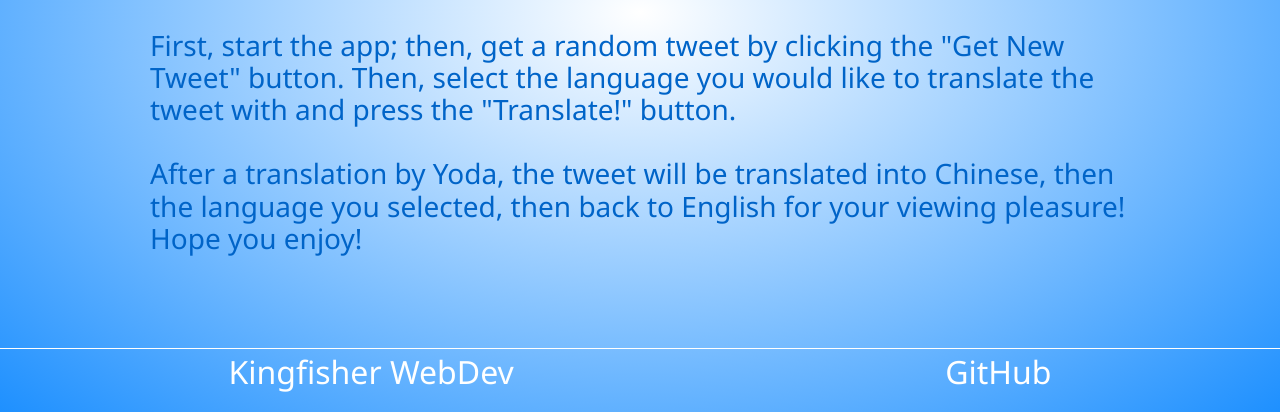
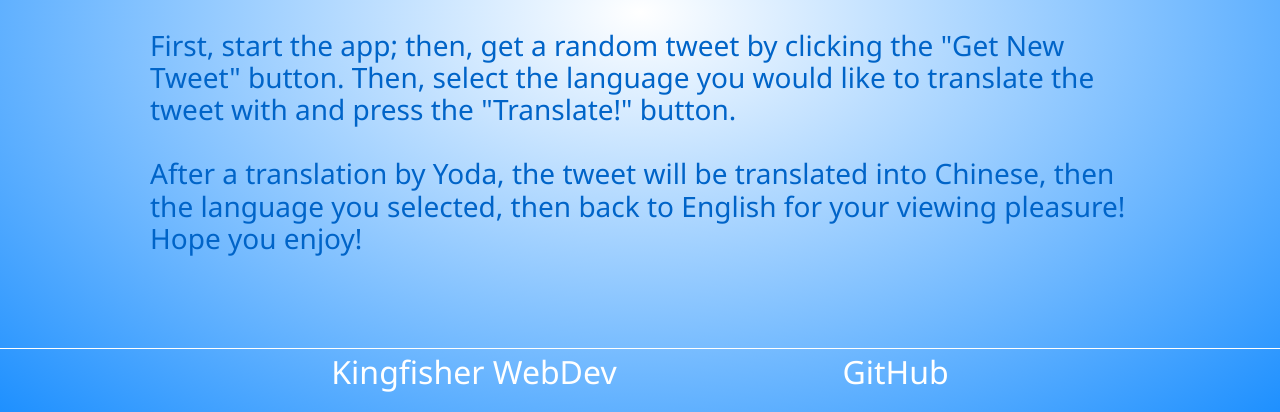
Before and after one commit to Audreycious/Trump-Tweet-Translator, a plain HTML site: page index.html in a window 1280 px wide. Shown: the part 388-800 px from the top of the page. Drawn offline with nearby package versions, Linux system fonts and the light colour scheme.

```diff
--- a/main.css
+++ b/main.css
@@ -217,4 +217,12 @@ a:focus {
     #home-page p {
         font-size: 3.5vmin;
     }
+
+    footer {
+        justify-content: center;
+    }
+
+    footer a {
+        padding: 0 7%;
+    }
 }
```
Also changed, not shown: 1 other file.
